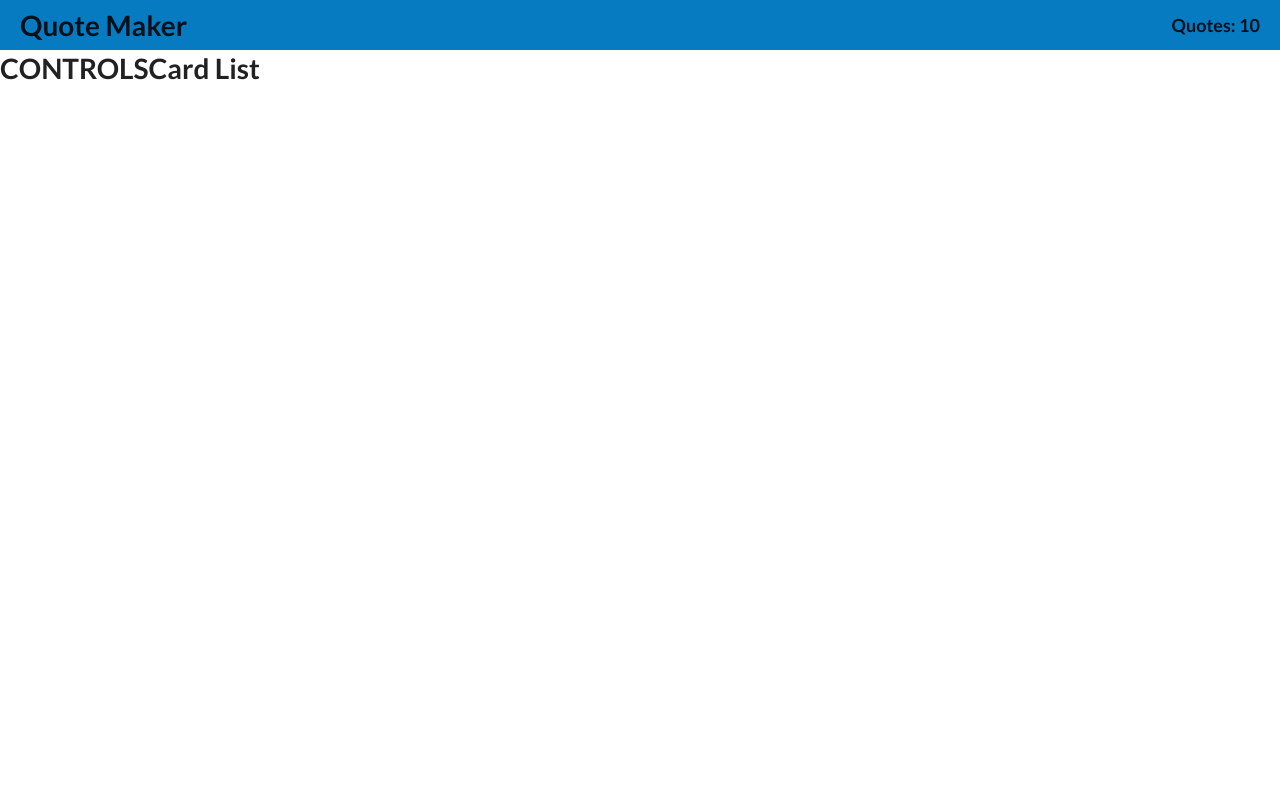
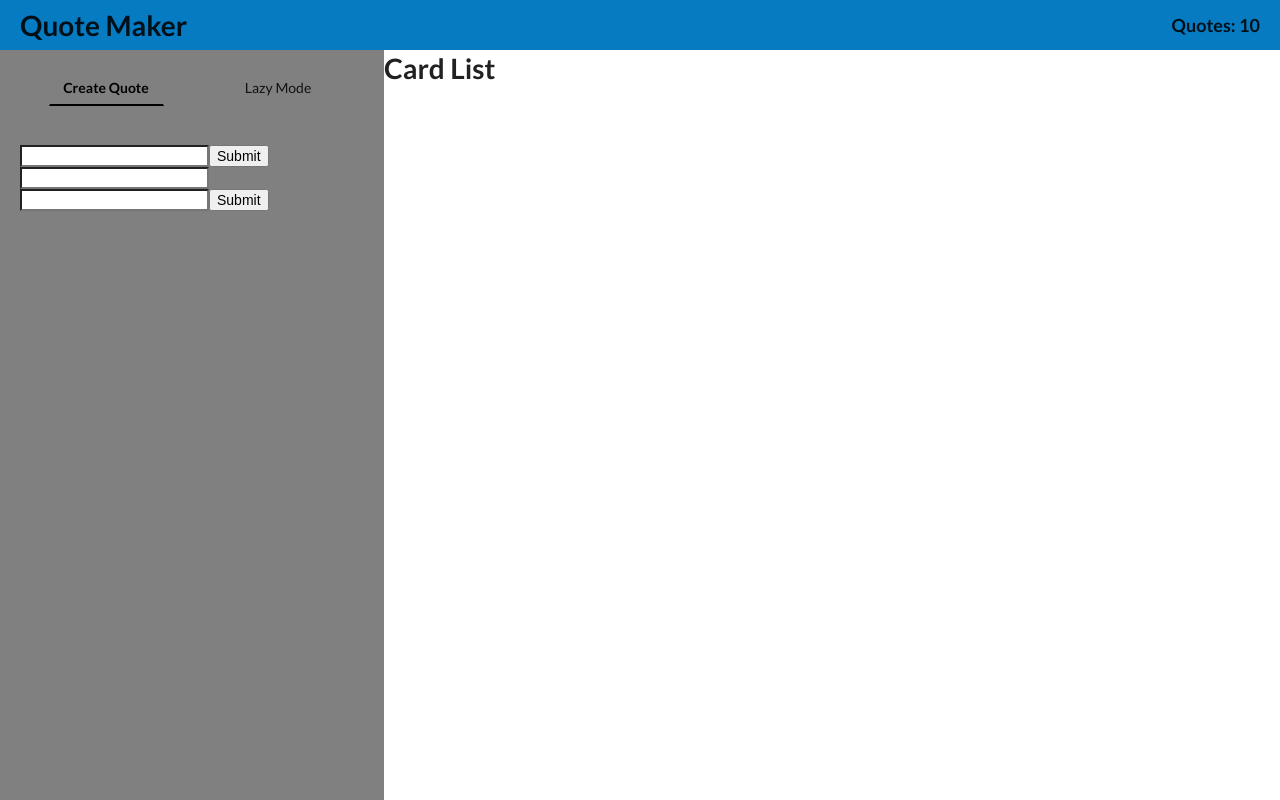
Before and after one commit to Sebachowa/colvin-test, a React (Create React App) app: page / in a window 1280 px wide. Built offline with nearby package versions, Linux system fonts and the light colour scheme.

Commit message:
sidebar tabs main structure done

```diff
--- a/package.json
+++ b/package.json
@@ -8,6 +8,7 @@
     "react-dom": "^16.7.0",
     "react-redux": "^6.0.0",
     "react-scripts": "2.1.2",
+    "react-tabs": "^2.3.0",
     "redux": "^4.0.1",
     "redux-saga": "^0.16.2",
     "styled-components": "^4.1.3"
--- a/src/components/App.js
+++ b/src/components/App.js
@@ -12,6 +12,7 @@ const Wrapper = styled.div`
 const Content = styled.div`
   display: flex;
   flex-direction: row;
+  height: calc(100% - 50px);
 `
 
 const App = () => {
--- /dev/null
+++ b/src/components/QuoteInput/index.js
@@ -0,0 +1,15 @@
+import React from 'react'
+
+const QuoteInput = (props) => {
+  return (
+    <div className="quote-input">
+    <form action="">
+      <input type="text"/>
+      <input type="text"/>
+      <input type="submit"/>
+    </form>
+    </div>
+  )
+}
+
+export default QuoteInput
--- /dev/null
+++ b/src/components/RandomSelector/index.js
@@ -0,0 +1,12 @@
+import React from 'react'
+
+const RandomSelector = (props) => {
+  return (
+    <div>
+      <button>Random quote</button>
+      <button>Random image</button>
+    </div>
+  )
+}
+
+export default RandomSelector
--- /dev/null
+++ b/src/components/SearchImage/index.js
@@ -0,0 +1,14 @@
+import React from 'react'
+
+const SearchImage = (props) => {
+  return (
+    <div>
+      <form action="">
+        <input type="text"/>
+        <input type="submit"/>
+      </form>
+    </div>
+  )
+}
+
+export default SearchImage
--- a/src/components/Sidebar/index.js
+++ b/src/components/Sidebar/index.js
@@ -1,10 +1,32 @@
 import React from 'react';
+import './tabStyle.css';
+import { Tab, Tabs, TabList, TabPanel } from 'react-tabs';
 
-const Sidebar = () => {
+import { SidebarContainer } from './styled.js'
+import QuoteInput from '../QuoteInput'
+import SearchImage from '../SearchImage'
+import RandomSelector from '../RandomSelector'
+
+
+
+const Sidebar = (props) => {
   return (
-    <div>
-     <h1>CONTROLS</h1>
-    </div>
+    <SidebarContainer>
+      <Tabs defaultIndex={0} onSelect={index => console.log(index)}>
+        <TabList>
+          <Tab>Create Quote</Tab>
+          <Tab>Lazy Mode</Tab>
+        </TabList>
+        <TabPanel>
+          <SearchImage />
+          <QuoteInput />
+        </TabPanel>
+        <TabPanel>
+          <RandomSelector />
+          <QuoteInput />
+        </TabPanel>
+      </Tabs>
+    </SidebarContainer>
   )
 }
 
--- a/src/components/Sidebar/styled.js
+++ b/src/components/Sidebar/styled.js
@@ -0,0 +1,22 @@
+import styled from 'styled-components'
+
+export const SidebarContainer = styled.div`
+  width: 30%;
+  height: 100%;
+  background: gray;
+  padding: 20px;
+  display: flex;
+  flex-direction: column;
+  justify-content: space-between;
+  align-items: center;
+`;
+
+export const Logo = styled.h1`
+  line-height: 50px;
+  margin: 0px;
+`;
+
+export const Counter = styled.h3`
+  line-height: 50px;
+  margin: 0px;
+`;
--- /dev/null
+++ b/src/components/Sidebar/tabStyle.css
@@ -0,0 +1,54 @@
+.react-tabs {
+  -webkit-tap-highlight-color: transparent;
+  width: 100%;
+}
+
+.react-tabs__tab-list {
+  margin: 0 0 40px;
+  padding: 0;
+  width: 100%;
+  display: flex;
+  justify-content: space-around;
+  align-items: center;
+}
+
+.react-tabs__tab {
+  display: inline-block;
+  border: 1px solid transparent;
+  border-bottom: none;
+  bottom: -1px;
+  position: relative;
+  list-style: none;
+  padding: 6px 12px;
+  cursor: pointer;
+  text-align: center;
+  width: 115px;
+  height: 35px;
+  user-select: none;
+}
+
+.react-tabs__tab--selected {
+  color: black;
+  font-weight: 700;
+  border-bottom: 2px solid black;
+}
+
+.react-tabs__tab--disabled {
+  color: GrayText;
+  cursor: default;
+}
+
+.react-tabs__tab:focus {
+  outline: none;
+  color: black;
+  font-weight: 700;
+  border-bottom: 2px solid black;
+}
+
+.react-tabs__tab-panel {
+  display: none;
+}
+
+.react-tabs__tab-panel--selected {
+  display: block;
+}
```
Also changed, not shown: 1 other file (tests, documents, lock files or other folders).
